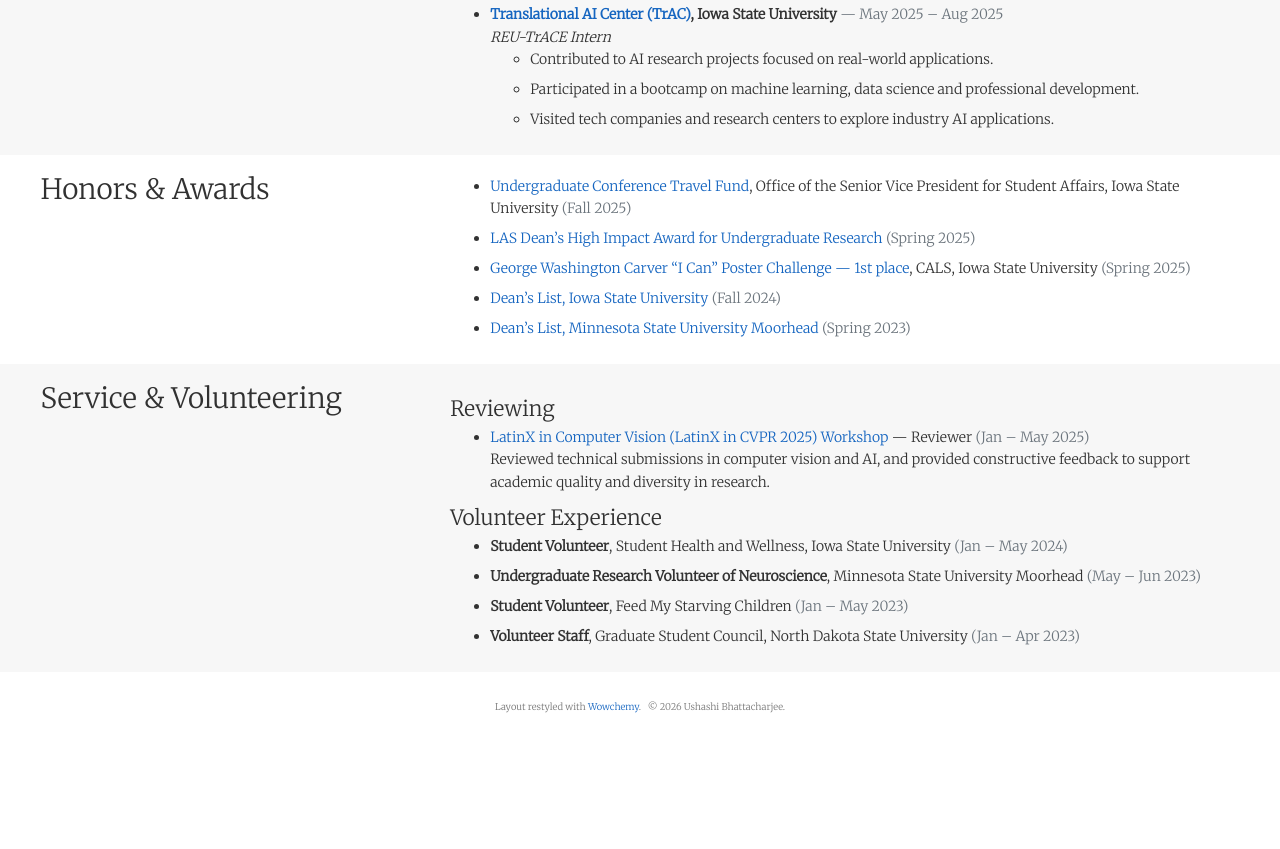
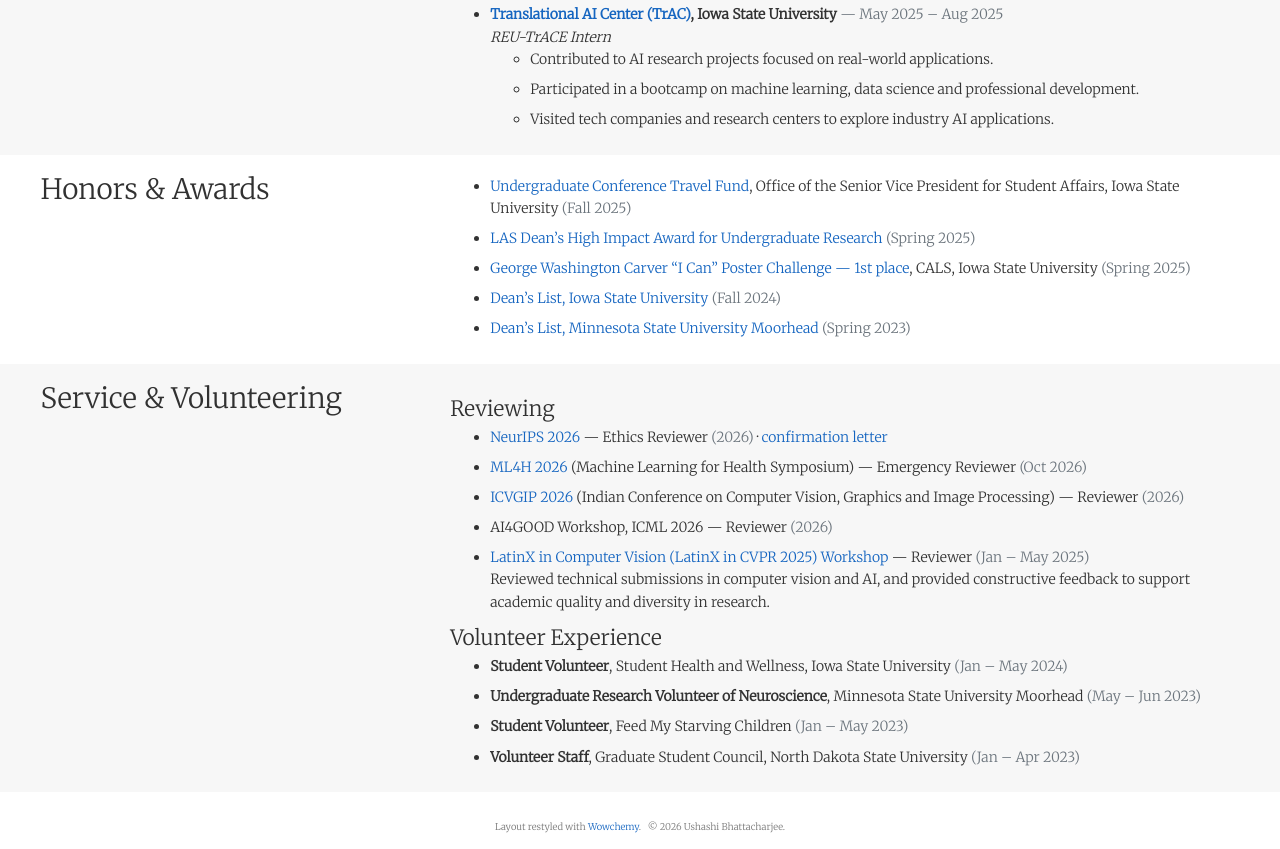
Before and after one commit to ushashi149/PORTFOLIO_UB, a plain HTML site: page index.html in a window 1280 px wide. Shown: the part 5096-5945 px from the top of the page. Before the commit the page ends 5825 px from the top, so only its background shows below. Drawn offline with nearby package versions, Linux system fonts and the light colour scheme; some icons are missing.

Commit message:
Add reviewing service

```diff
--- a/index.html
+++ b/index.html
@@ -334,6 +334,10 @@
       <div class="col-12 col-lg-8">
         <h2 id="review">Reviewing</h2>
         <ul class="tight-list">
+          <li><a href="https://neurips.cc/" target="_blank" rel="noopener">NeurIPS 2026</a> &mdash; Ethics Reviewer <span class="role-note">(2026)</span> &middot; <a href="uploads/NeurIPS_2026_Reviewer_Letter.pdf" target="_blank" rel="noopener">confirmation letter</a></li>
+          <li><a href="https://ml4h.cc/" target="_blank" rel="noopener">ML4H 2026</a> (Machine Learning for Health Symposium) &mdash; Emergency Reviewer <span class="role-note">(Oct 2026)</span></li>
+          <li><a href="https://www.icvgip.org/" target="_blank" rel="noopener">ICVGIP 2026</a> (Indian Conference on Computer Vision, Graphics and Image Processing) &mdash; Reviewer <span class="role-note">(2026)</span></li>
+          <li>AI4GOOD Workshop, ICML 2026 &mdash; Reviewer <span class="role-note">(2026)</span></li>
           <li><a href="https://www.latinxinai.org/cvpr-2025" target="_blank" rel="noopener">LatinX in Computer Vision (LatinX in CVPR 2025) Workshop</a> &mdash; Reviewer <span class="role-note">(Jan &ndash; May 2025)</span><br>Reviewed technical submissions in computer vision and AI, and provided constructive feedback to support academic quality and diversity in research.</li>
         </ul>
 
```
Also changed, not shown: 1 other file.
